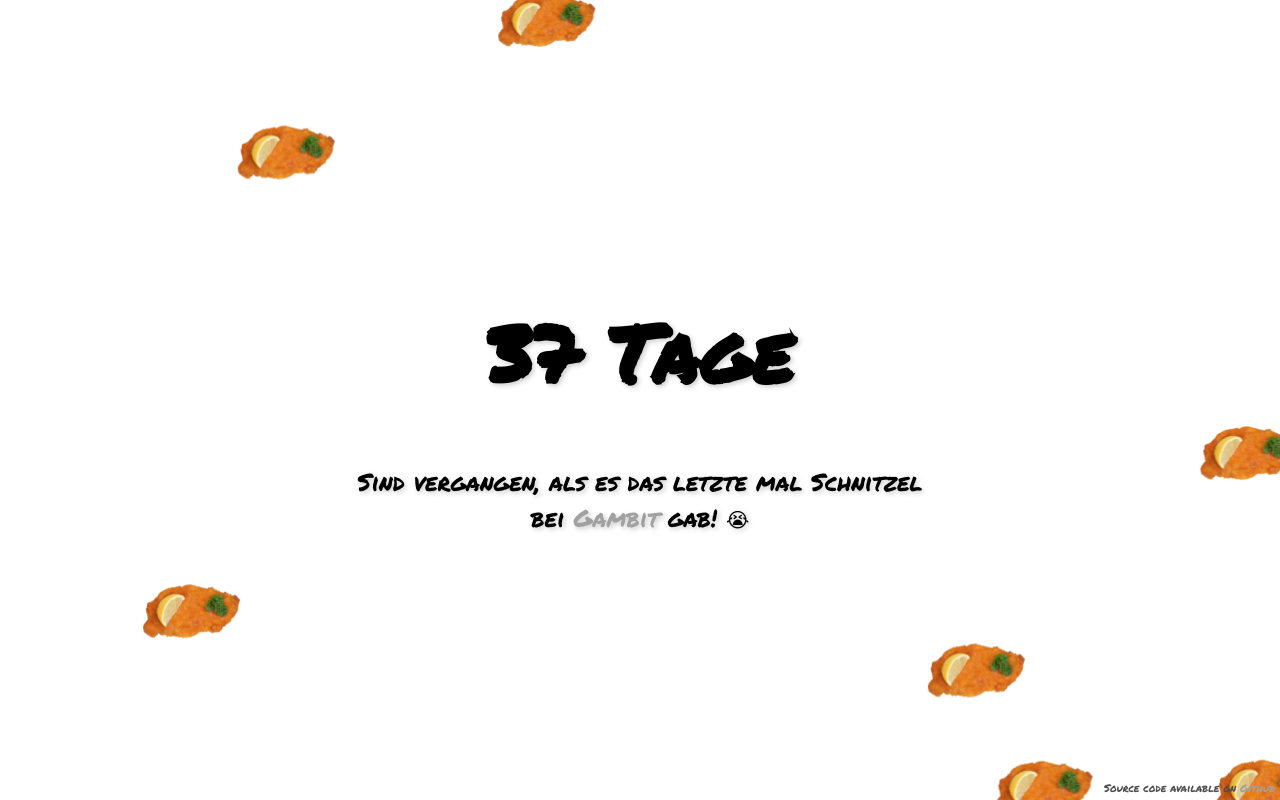
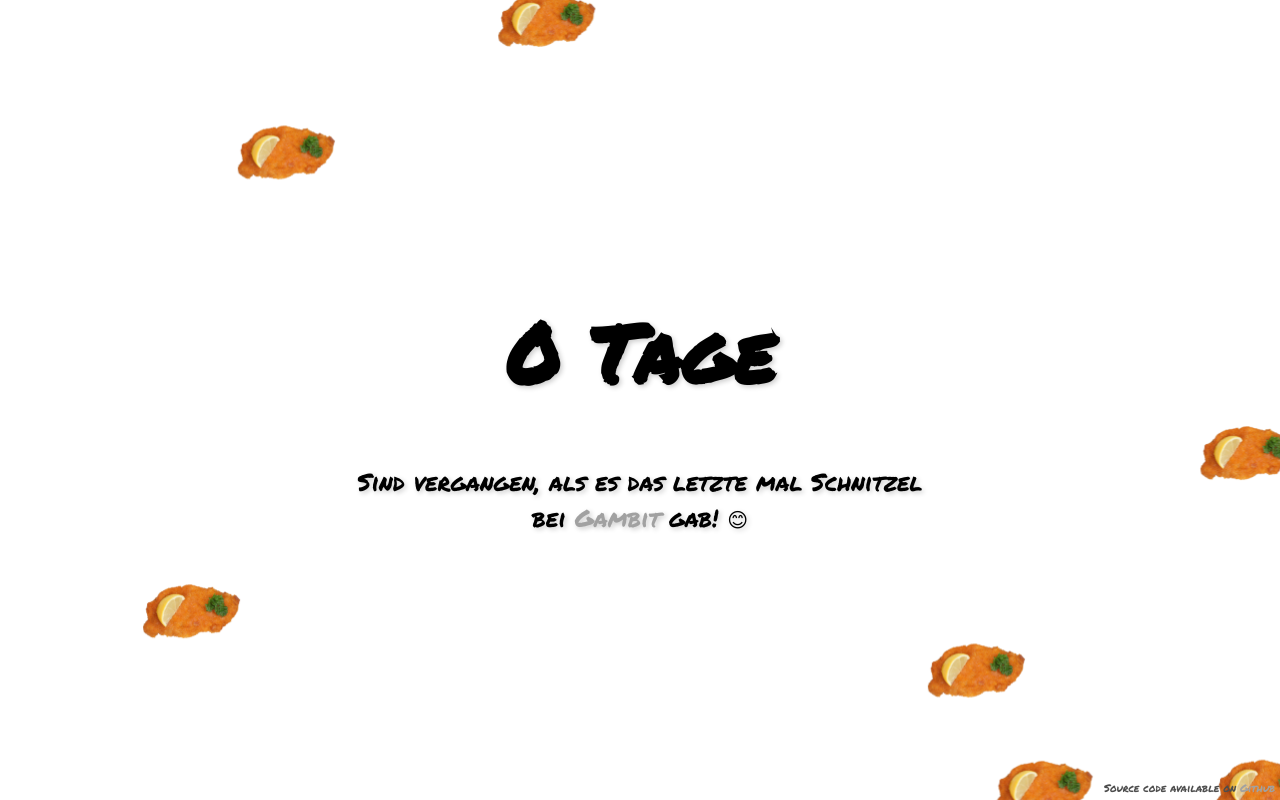
Before and after one commit to bastilimbach/wanngabesdasletztemalschnitzel.de, a plain HTML site: page index.html in a window 1280 px wide. Drawn offline with Linux system fonts and the light colour scheme.

Commit message:
:tada: Schnitzel!

```diff
--- a/index.html
+++ b/index.html
@@ -40,7 +40,7 @@
     </small>
   </div>
   <script type="text/javascript ">
-    var lastDateOfSchnitzel = new Date('07/01/2018')
+    var lastDateOfSchnitzel = new Date('08/07/2018')
     var emojis = ['😊', '🙄', '🤨', '😢', '😰', '😭']
     var emotion;
 
```
